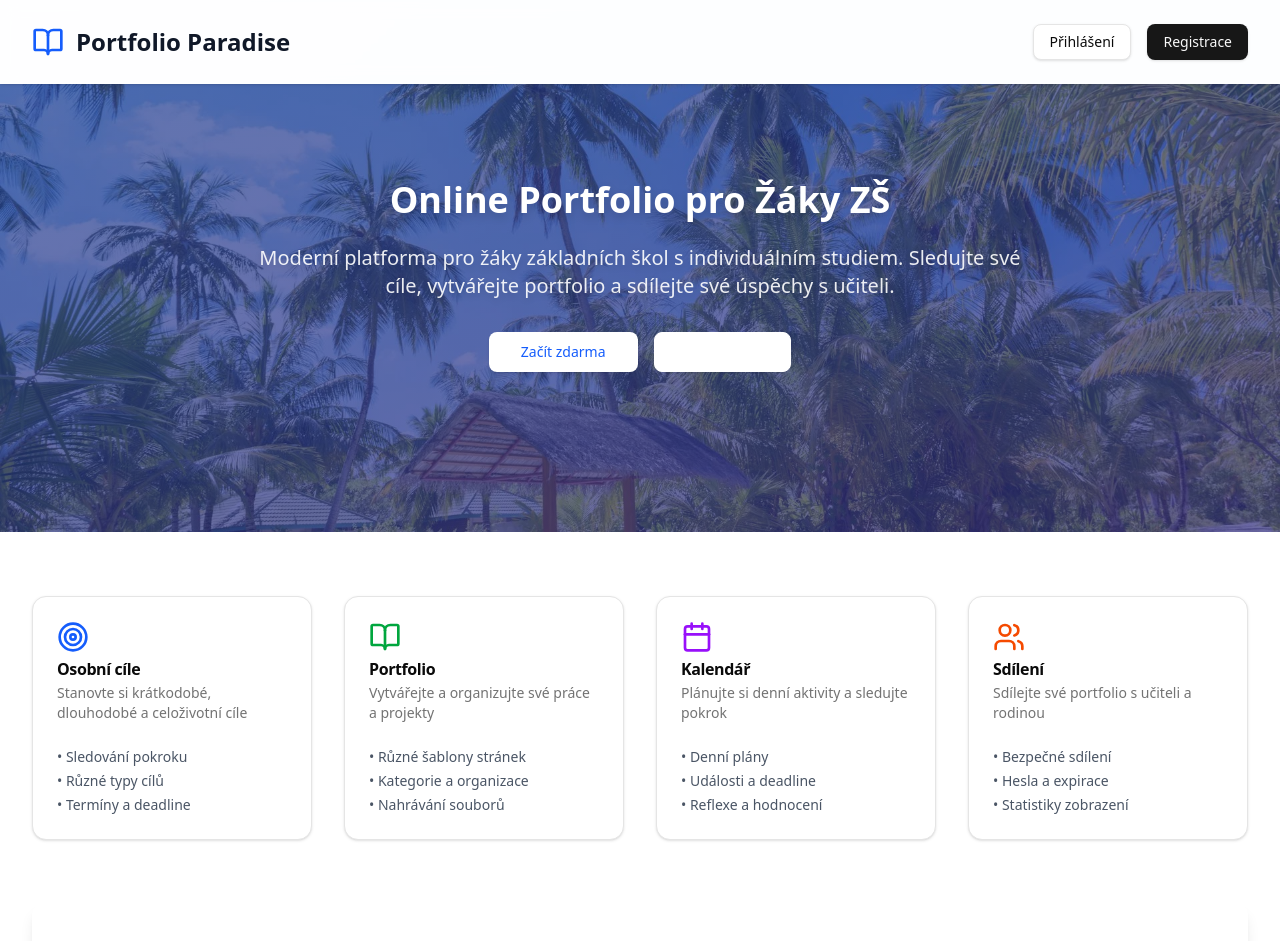
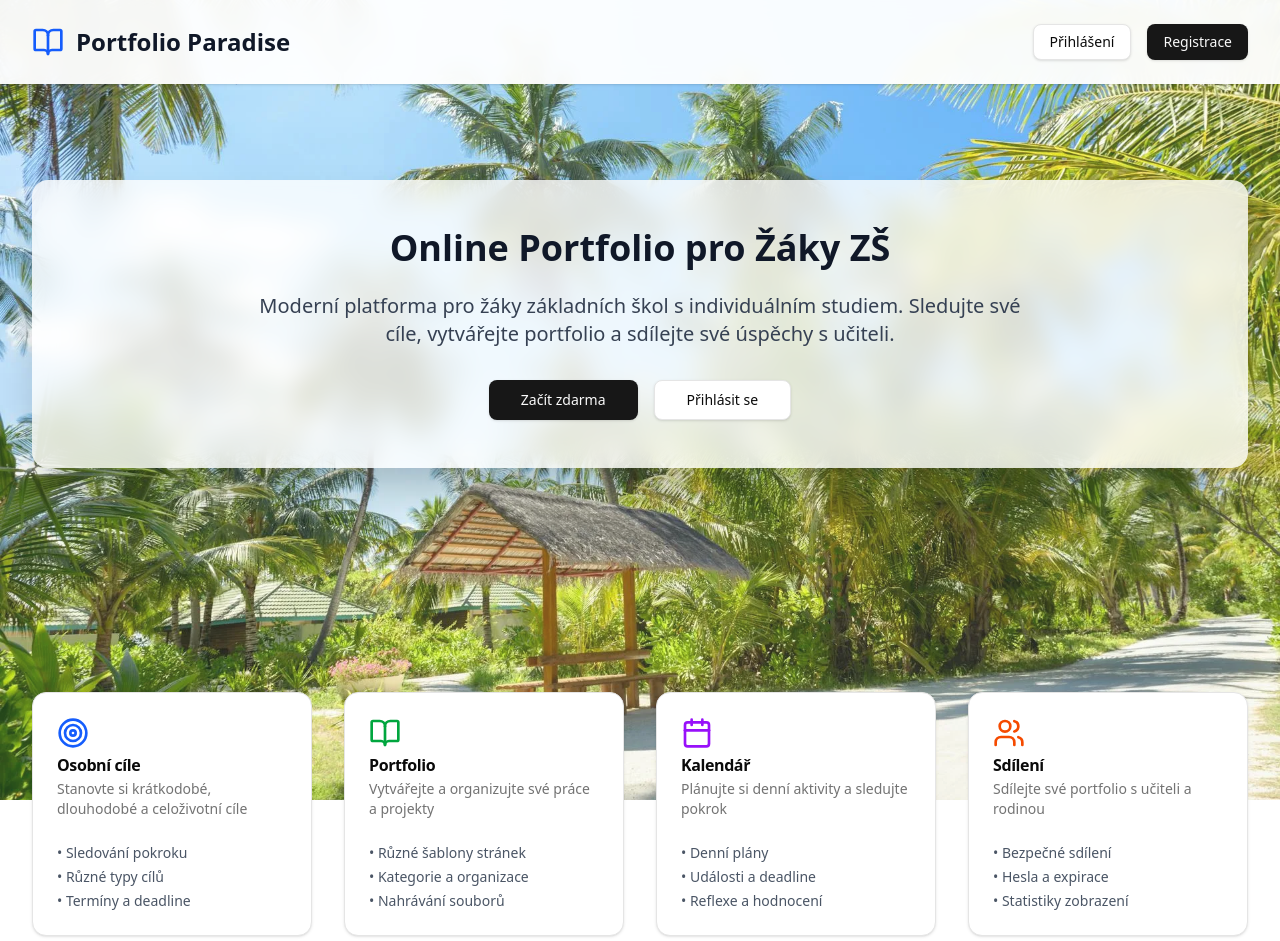
Before and after one commit to daasadr/portfolio-app, a Next.js app: page / in a window 1280 px wide. Shown: the top 941 px of the page. Built offline with nearby package versions, Linux system fonts and the light colour scheme.

Commit message:
Extend paradise background to full page with natural colors

```diff
--- a/src/app/page.tsx
+++ b/src/app/page.tsx
@@ -6,9 +6,23 @@ import { BookOpen, Target, Calendar, Users } from 'lucide-react';
 
 export default function Home() {
   return (
-    <div className="min-h-screen bg-gradient-to-br from-blue-50 to-indigo-100">
+    <div className="min-h-screen relative">
+      {/* Background Image for entire page */}
+      <div className="fixed inset-0 z-0">
+        <Image
+          src="/images/paradise-bg.webp"
+          alt="Paradise background"
+          fill
+          className="object-cover"
+          priority
+          quality={85}
+        />
+        {/* Lighter overlay for better readability */}
+        <div className="absolute inset-0 bg-white/10"></div>
+      </div>
+
       {/* Header */}
-      <header className="bg-white/90 backdrop-blur-sm shadow-sm relative z-10">
+      <header className="bg-white/95 backdrop-blur-sm shadow-sm relative z-10">
         <div className="max-w-7xl mx-auto px-4 sm:px-6 lg:px-8">
           <div className="flex justify-between items-center py-6">
             <div className="flex items-center">
@@ -27,40 +41,26 @@ export default function Home() {
         </div>
       </header>
 
-      {/* Hero section with background image */}
-      <main className="relative">
-        {/* Background Image */}
-        <div className="absolute inset-0 z-0">
-          <Image
-            src="/images/paradise-bg.webp"
-            alt="Paradise background"
-            fill
-            className="object-cover"
-            priority
-            quality={85}
-          />
-          {/* Overlay pro lepší čitelnost textu */}
-          <div className="absolute inset-0 bg-gradient-to-br from-blue-900/70 to-indigo-900/70"></div>
-        </div>
-
+      {/* Hero section */}
+      <main className="relative z-10">
         {/* Content */}
-        <div className="relative z-10 max-w-7xl mx-auto px-4 sm:px-6 lg:px-8 py-24">
-          <div className="text-center mb-16">
-            <h2 className="text-4xl font-bold text-white mb-6 drop-shadow-lg">
+        <div className="max-w-7xl mx-auto px-4 sm:px-6 lg:px-8 py-24">
+          <div className="text-center mb-16 bg-white/80 backdrop-blur-md rounded-2xl p-12 shadow-2xl">
+            <h2 className="text-4xl font-bold text-gray-900 mb-6">
               Online Portfolio pro Žáky ZŠ
             </h2>
-            <p className="text-xl text-white/90 mb-8 max-w-3xl mx-auto drop-shadow-md">
+            <p className="text-xl text-gray-700 mb-8 max-w-3xl mx-auto">
               Moderní platforma pro žáky základních škol s individuálním studiem.
               Sledujte své cíle, vytvářejte portfolio a sdílejte své úspěchy s učiteli.
             </p>
             <div className="flex flex-col sm:flex-row gap-4 justify-center">
               <Link href="/register">
-                <Button size="lg" className="w-full sm:w-auto bg-white text-blue-600 hover:bg-gray-100">
+                <Button size="lg" className="w-full sm:w-auto">
                   Začít zdarma
                 </Button>
               </Link>
               <Link href="/login">
-                <Button variant="outline" size="lg" className="w-full sm:w-auto border-white text-white hover:bg-white/10">
+                <Button variant="outline" size="lg" className="w-full sm:w-auto">
                   Přihlásit se
                 </Button>
               </Link>
@@ -69,8 +69,8 @@ export default function Home() {
         </div>
       </main>
 
-      {/* Features section - white background */}
-      <section className="bg-white py-16">
+      {/* Features section */}
+      <section className="relative z-10 py-16">
         <div className="max-w-7xl mx-auto px-4 sm:px-6 lg:px-8">
           {/* Features */}
           <div className="grid grid-cols-1 md:grid-cols-2 lg:grid-cols-4 gap-8 mb-16">
@@ -144,7 +144,7 @@ export default function Home() {
         </div>
 
         {/* CTA section */}
-        <div className="bg-white rounded-lg shadow-lg p-8 text-center">
+        <div className="bg-white/90 backdrop-blur-md rounded-lg shadow-2xl p-8 text-center">
           <h3 className="text-2xl font-bold text-gray-900 mb-4">
             Připraveni začít?
           </h3>
@@ -161,7 +161,7 @@ export default function Home() {
       </section>
 
       {/* Footer */}
-      <footer className="bg-gray-800 text-white py-8">
+      <footer className="bg-gray-900/95 backdrop-blur-sm text-white py-8 relative z-10">
         <div className="max-w-7xl mx-auto px-4 sm:px-6 lg:px-8">
           <div className="text-center">
             <p className="text-gray-400">
```
